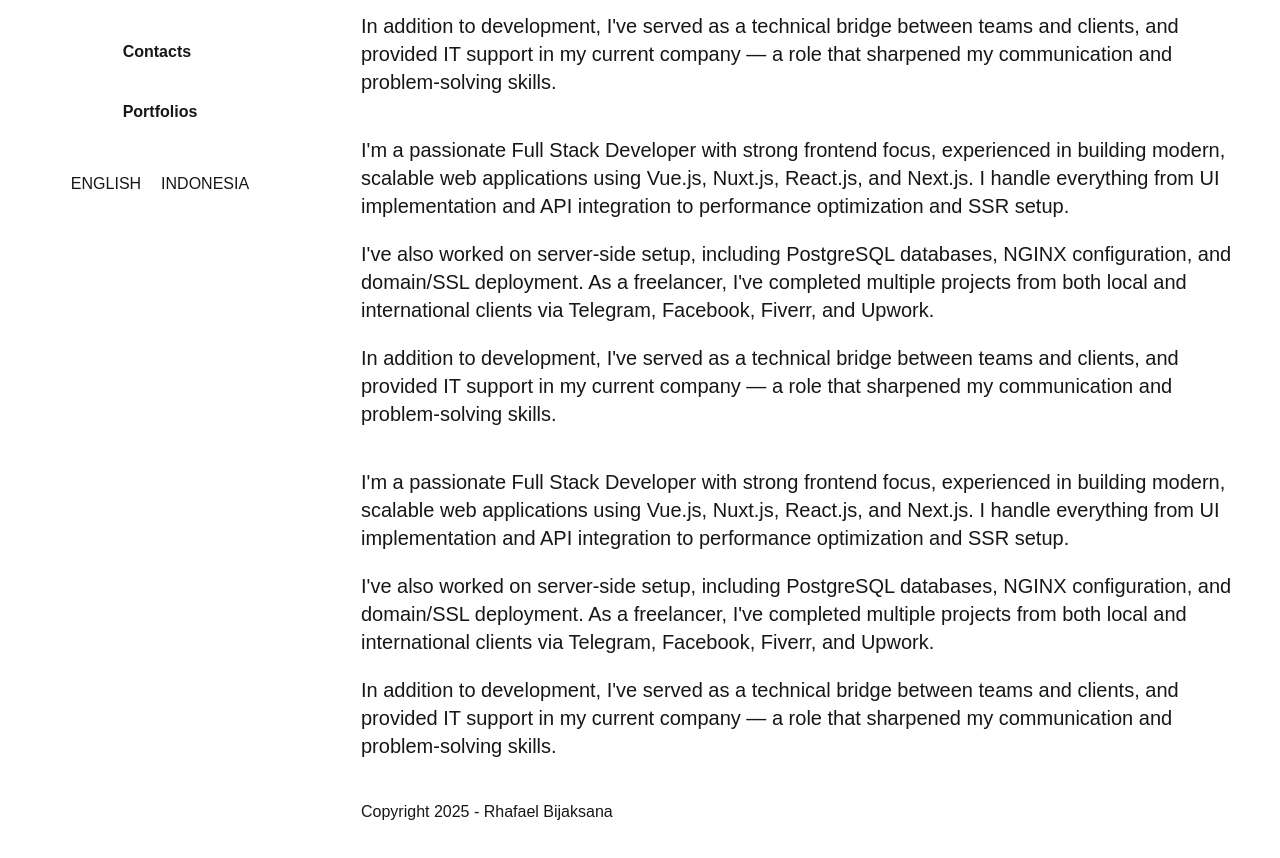
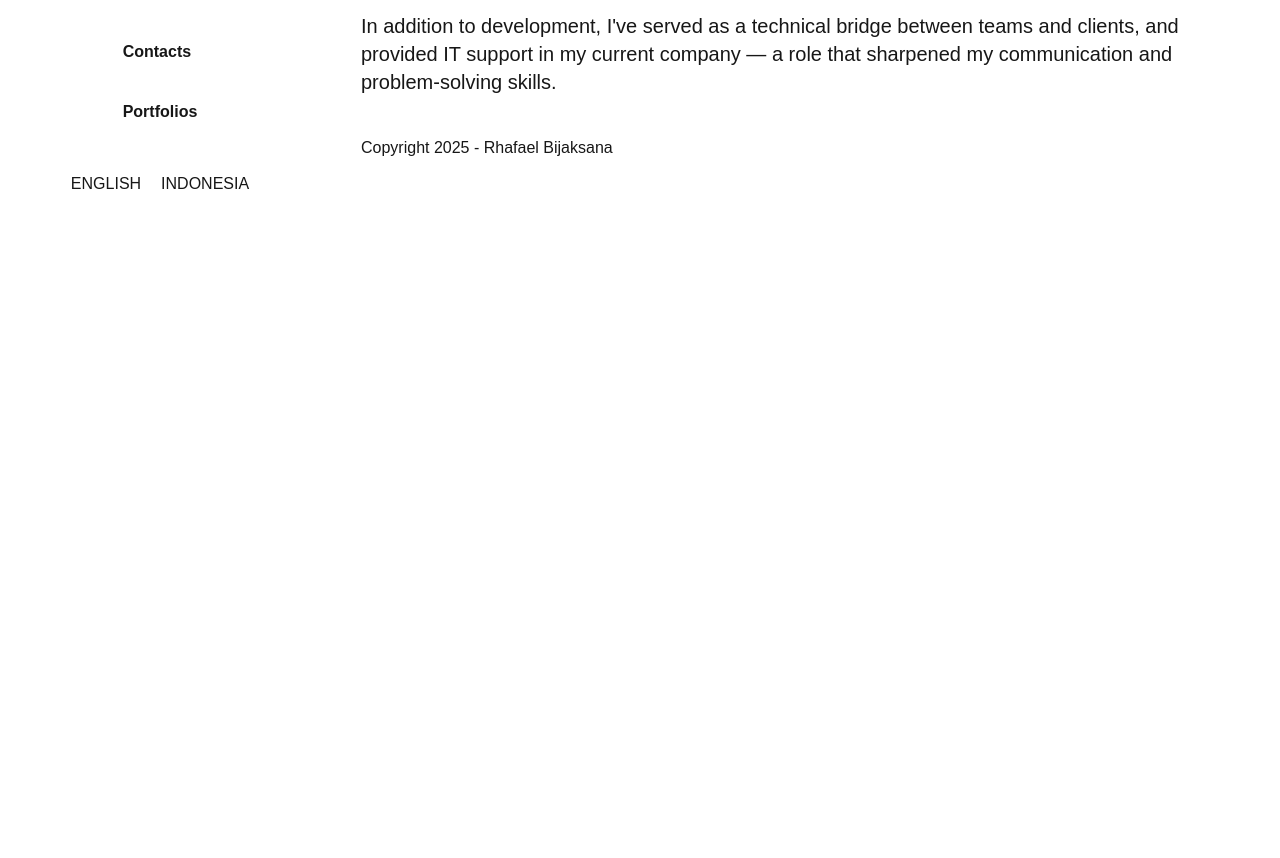
Before and after one commit to ElbiGans04/new-portfolio3, a Next.js app: page / in a window 1280 px wide. Shown: the part 380-1238 px from the top of the page. After the commit the page ends 800 px from the top, so only its background shows below. Built offline with nearby package versions, Linux system fonts and the light colour scheme.

Commit message:
refactor: fix content halaman about me

```diff
--- a/app/page.tsx
+++ b/app/page.tsx
@@ -30,50 +30,6 @@ export default function Home() {
           role that sharpened my communication and problem-solving skills.
         </p>
       </div>
-      <div className="mt-10 gap-5 flex flex-col">
-        <p className="text-xl">
-          I'm a passionate Full Stack Developer with strong frontend focus,
-          experienced in building modern, scalable web applications using
-          Vue.js, Nuxt.js, React.js, and Next.js. I handle everything from UI
-          implementation and API integration to performance optimization and SSR
-          setup.
-        </p>
-
-        <p className="text-xl">
-          I've also worked on server-side setup, including PostgreSQL databases,
-          NGINX configuration, and domain/SSL deployment. As a freelancer, I've
-          completed multiple projects from both local and international clients
-          via Telegram, Facebook, Fiverr, and Upwork.
-        </p>
-
-        <p className="text-xl">
-          In addition to development, I've served as a technical bridge between
-          teams and clients, and provided IT support in my current company — a
-          role that sharpened my communication and problem-solving skills.
-        </p>
-      </div>
-      <div className="mt-10 gap-5 flex flex-col">
-        <p className="text-xl">
-          I'm a passionate Full Stack Developer with strong frontend focus,
-          experienced in building modern, scalable web applications using
-          Vue.js, Nuxt.js, React.js, and Next.js. I handle everything from UI
-          implementation and API integration to performance optimization and SSR
-          setup.
-        </p>
-
-        <p className="text-xl">
-          I've also worked on server-side setup, including PostgreSQL databases,
-          NGINX configuration, and domain/SSL deployment. As a freelancer, I've
-          completed multiple projects from both local and international clients
-          via Telegram, Facebook, Fiverr, and Upwork.
-        </p>
-
-        <p className="text-xl">
-          In addition to development, I've served as a technical bridge between
-          teams and clients, and provided IT support in my current company — a
-          role that sharpened my communication and problem-solving skills.
-        </p>
-      </div>
     </>
   );
 }
```
